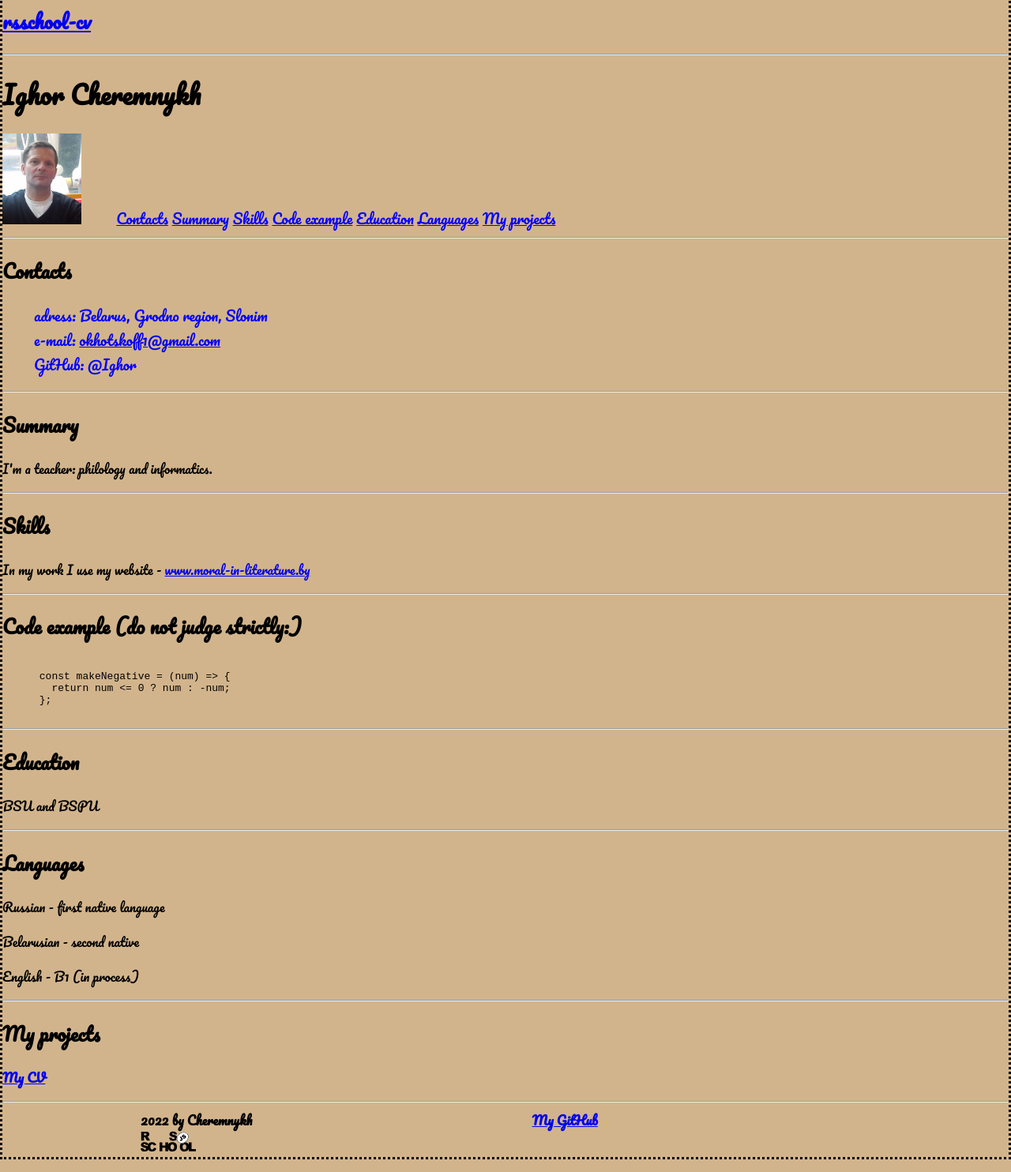
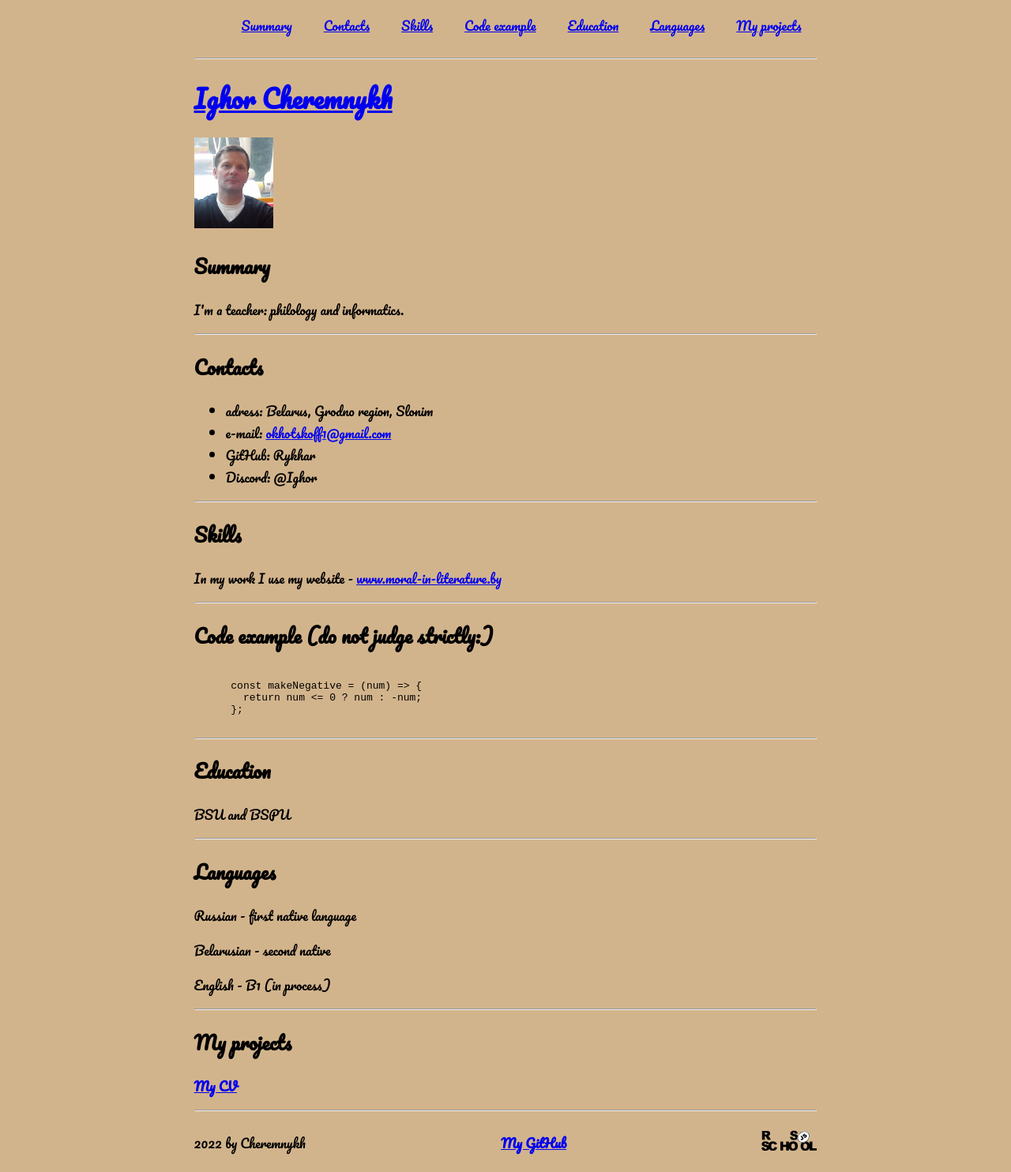
Before and after one commit to Rykhar/rsschool-cv, a plain HTML site: page index.html in a window 1280 px wide. Shown: the part 17-1501 px from the top of the page at 79% size. Drawn offline with Linux system fonts and the light colour scheme.

Commit message:
feat: update html and css file

```diff
--- a/index.html
+++ b/index.html
@@ -1,6 +1,6 @@
 <!DOCTYPE html>
 <html lang="en">
-<head>
+  <head>
     <meta charset="UTF-8">
     <meta http-equiv="X-UA-Compatible" content="IE=edge">
     <meta name="viewport" content="width=device-width, initial-scale=1.0">
@@ -8,36 +8,34 @@
     <title>my first CV</title>
 </head>
 <body>
+  <div class="container">
   <header>
-    <h2><a href="https://rykhar.github.io/rsschool-cv/cv">rsschool-cv</a></h2>
-    <hr>
-    <h1>Ighor Cheremnykh</h1>
-      <img src="assets/img/my_photo.png" alt="my_photo" width="100px">
       <nav class="nav">
-        <ul class="nav">
-          <li class="nav"><a href="#contacts" class="nav">Contacts</a></li>
-          <li class="nav"><a href="#summary" class="nav">Summary</a></li>
-          <li class="nav"><a href="#skills" class="nav">Skills</a></li>
-          <li class="nav"><a href="#codeexample" class="nav">Code example</a></li>
-          <li class="nav"><a href="#education" class="nav">Education</a></li>
-          <li class="nav"><a href="#languages" class="nav">Languages</a></li>
-          <li class="nav"><a href="#projects" class="nav">My projects</a></li>
+        <ul class="nav-list">
+          <li class="nav-list"><a href="#summary" class="nav-link">Summary</a></li>
+          <li class="nav-list"><a href="#contacts" class="nav-link">Contacts</a></li>
+          <li class="nav-list"><a href="#skills" class="nav-link">Skills</a></li>
+          <li class="nav-list"><a href="#codeexample" class="nav-link">Code example</a></li>
+          <li class="nav-list"><a href="#education" class="nav-link">Education</a></li>
+          <li class="nav-list"><a href="#languages" class="nav-link">Languages</a></li>
+          <li class="nav-list"><a href="#projects" class="nav-link">My projects</a></li>
         </ul>
       </nav>
+    <hr>
+    <h1><a href="https://rykhar.github.io/rsschool-cv/cv">Ighor Cheremnykh</a></h1>
+    <img src="assets/img/my_photo.png" alt="my_photo" width="100px">
     </header>
-    <main>
+  <main>
+    <h2 id="summary">Summary</h2>
+    <p>I'm a teacher: philology and informatics.</p>
     <hr>
-    <section>
     <h2 id="contacts">Contacts</h2>
-      <ul class="section">
+      <ul>
         <li>adress: Belarus, Grodno region, Slonim</li>
         <li>e-mail: <a href="https://okhotskoff1@gmail.com">okhotskoff1@gmail.com</a></li>
-        <li>GitHub: @Ighor</li>
+        <li>GitHub: Rykhar</li>
+        <li>Discord: @Ighor</li>
       </ul>
-    </section>
-    <hr>
-    <h2 id="summary">Summary</h2>
-    <p>I'm a teacher: philology and informatics.</p>
     <hr>
     <h2 id="skills">Skills</h2>
     <p>In my work I use my website - <a href="https://www.moral-in-literature.by">www.moral-in-literature.by</a></p>
@@ -60,13 +58,12 @@
     <h2 id="projects">My projects</h2>
     <p><a href="https://github.com/Rykhar"><b>My CV</b></a></p>
     <hr>
-  <footer>
-	<div>
-	<p class="container"><b>2022 by Cheremnykh</b></p>
-	<p class="container"><a href="https://github.com/Rykhar"><b>My GitHub</b></a></p>
-	<p class="container"><a href="https://rs.school/js/"><img src="assets/img/rs_school_js.svg" width="70px"></a></p>
-	</div>
+    </main>
+  <footer class="footer">
+      <p>2022 by Cheremnykh</p>
+      <p><a href="https://github.com/Rykhar"><b>My GitHub</b></a></p>
+      <p><a href="https://rs.school/js/"><img src="assets/img/rs_school_js.svg" width="70px"></a></p>
   </footer>
-    </main>
+  </div>
 </body>
 </html>
--- a/style.css
+++ b/style.css
@@ -8,39 +8,43 @@
   }
 
 body {
-	min-height: 100vh;
   display: flex;
   flex-direction: column;
   justify-content: space-between;
   background-color: #d2b48c;
-	border: 3px dotted black;
-	margin: 0 auto;
-	padding: 0px;
   font-family: Pacifico;
 }
 
 .container {
-	display: inline;
-	margin-left: 175px;
-	margin-right: 175px;
-	max-width: 1440px;
+  max-width: 1500px;
+  margin: 0 auto;
 }
 
-.section {
+.nav :hover {
+  display: flex;
+  justify-content: space-between;
+  align-items: center;
   color: blue;
   font-size: large;
   list-style: none;
 }
 
-.text {
-	color: blue;
-	font-size: middle;
+.nav-list {
+  display: flex;
+  justify-content: space-between;
+  align-items: center;
   list-style: none;
 }
 
-.nav {
-	color: blue;
-        display: inline;
-        font-size: large;
-	list-style: none;
+.nav-link {
+  padding: 0 20px;
+  line-height: 50px;
+  transition: .3s;
 }
+
+.footer {
+  display: flex;
+  justify-content: space-between;
+  align-items: center;
+
+}
```
Lines whose indentation alone changed are shown as unchanged.
